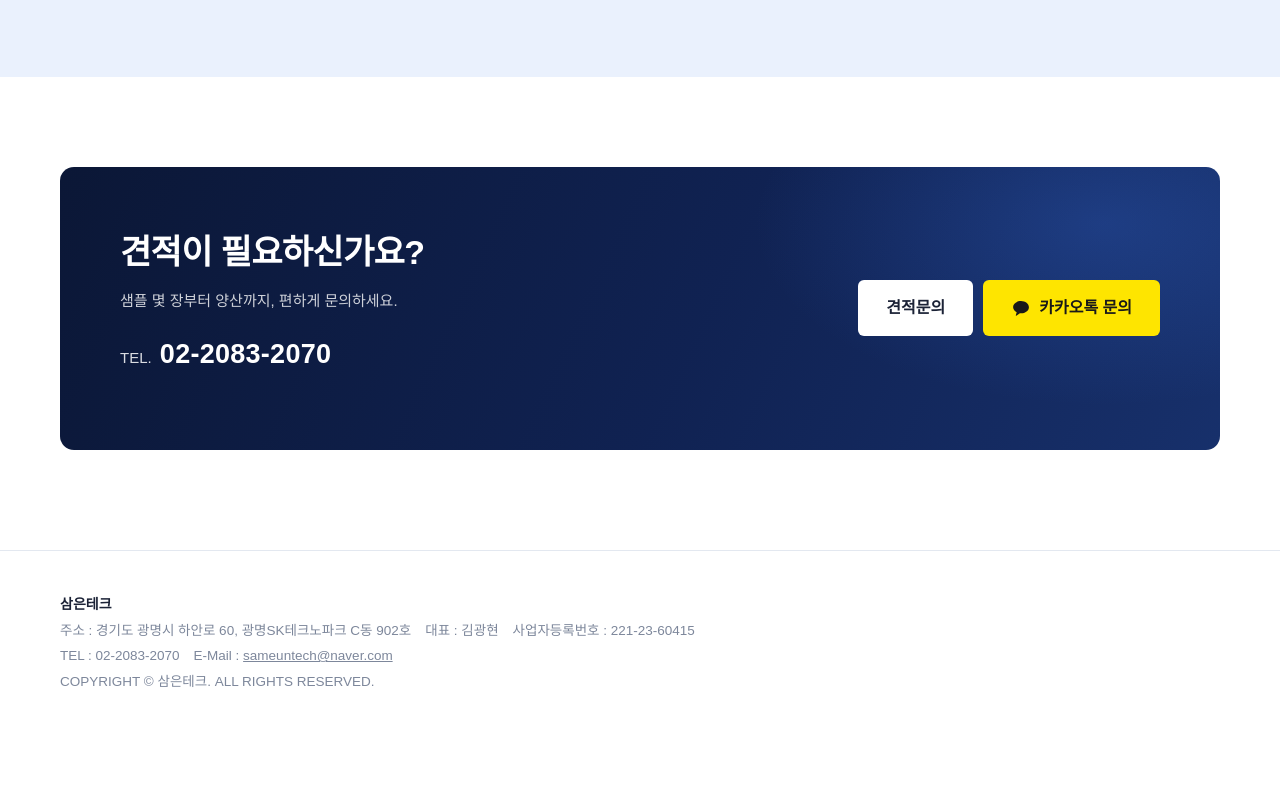
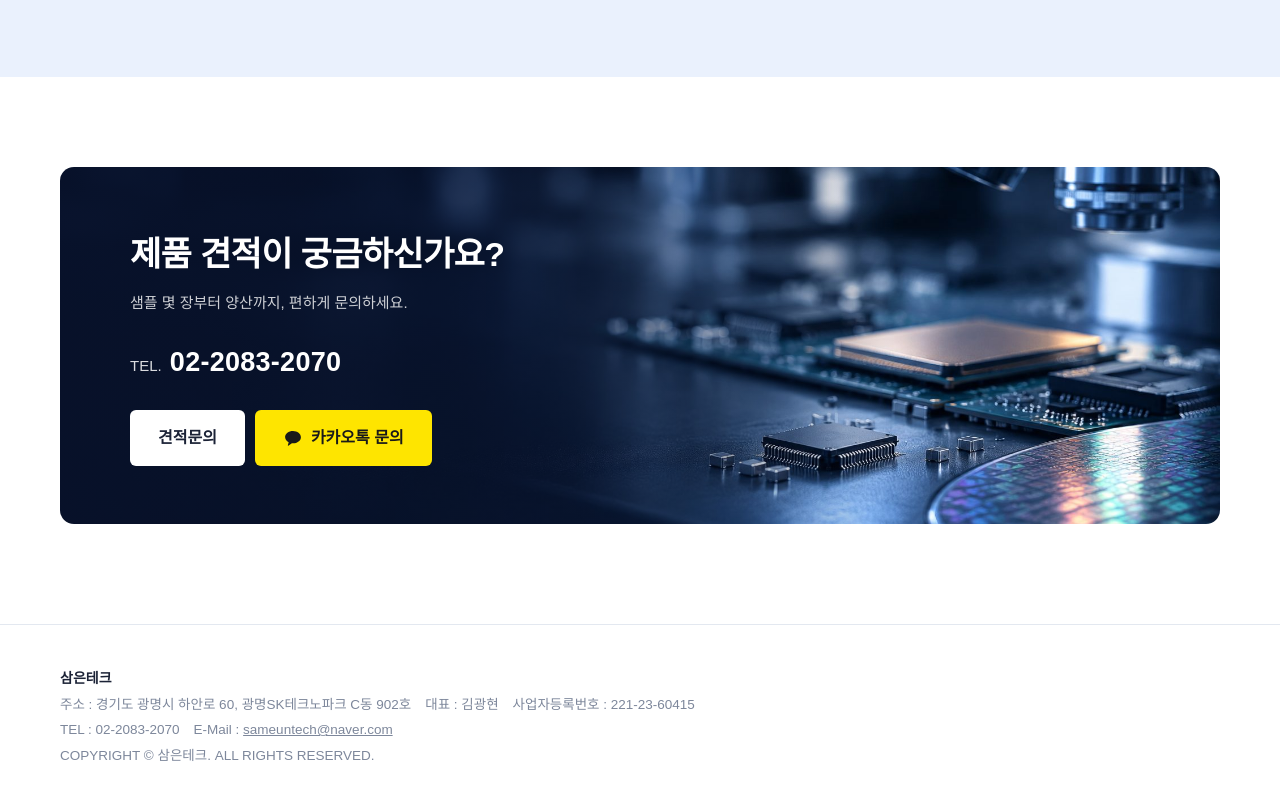
Before and after one commit to hikim119/hikim119.github.io, a plain HTML site: page sameuntech/index.html in a window 1280 px wide. Shown: the part 3429-4229 px from the top of the page. Before the commit the page ends 4169 px from the top, so only its background shows below. Drawn offline with Linux system fonts and the light colour scheme; a web font is replaced by a local one.

Commit message:
삼은테크: 견적 배너에 사진 배경(img/cta-bg.jpg), 버튼을 글자 아래로
Co-Authored-By: Claude Opus 5.5 <noreply@anthropic.com>

```diff
--- a/sameuntech/index.html
+++ b/sameuntech/index.html
@@ -118,11 +118,9 @@
 <section class="cta">
   <div class="wrap">
     <div class="cta-box">
-      <div>
-        <h2>견적이 필요하신가요?</h2>
-        <p>샘플 몇 장부터 양산까지, 편하게 문의하세요.</p>
-        <p class="tel">TEL. <b>02-2083-2070</b></p>
-      </div>
+      <h2>제품 견적이 궁금하신가요?</h2>
+      <p>샘플 몇 장부터 양산까지, 편하게 문의하세요.</p>
+      <p class="tel">TEL. <b>02-2083-2070</b></p>
       <div class="cta-btns">
         <a class="btn btn-white" href="quote.html">견적문의</a>
         <a class="btn btn-kakao" href="#kakao" target="_blank" rel="noopener"><svg viewBox="0 0 24 24" aria-hidden="true"><path fill="currentColor" d="M12 3.5c-5.2 0-9.5 3.3-9.5 7.4 0 2.6 1.7 4.9 4.3 6.2l-1 3.7c-.1.3.3.6.6.4l4.3-2.9c.4 0 .9.1 1.3.1 5.2 0 9.5-3.3 9.5-7.4S17.2 3.5 12 3.5z"/></svg>카카오톡 문의</a>
--- a/sameuntech/style.css
+++ b/sameuntech/style.css
@@ -124,9 +124,12 @@ ul, ol { list-style: none; }
 
 .cta { padding: 90px 0 100px; }
 .cta-box {
-  border-radius: 14px; padding: 56px 60px; color: #fff; display: flex; align-items: center; justify-content: space-between; gap: 30px; flex-wrap: wrap;
-  background: radial-gradient(500px 260px at 90% 20%, rgba(59,116,232,.25), transparent 70%), var(--navy-grad);
+  border-radius: 14px; padding: 58px 70px; min-height: 300px; color: #fff;
+  display: flex; flex-direction: column; justify-content: center; align-items: flex-start;
+  background: linear-gradient(90deg, rgba(8,17,42,.92) 0%, rgba(8,17,42,.72) 38%, rgba(8,17,42,0) 72%),
+              url("img/cta-bg.jpg") right center / cover no-repeat, var(--dark);
 }
+.cta-box .tel { margin-bottom: 24px; }
 .cta-box h2 { font-size: 34px; font-weight: 800; letter-spacing: -.02em; }
 .cta-box p { font-size: 15px; color: rgba(255,255,255,.8); margin: 6px 0 16px; }
 .cta-box .tel { font-size: 15px; color: rgba(255,255,255,.85); }
@@ -291,7 +294,8 @@ ul, ol { list-style: none; }
   .prod-cards { grid-template-columns: 1fr 1fr; gap: 14px; }
   .news { grid-template-columns: 1fr; gap: 36px; }
   .cta { padding: 60px 0 70px; }
-  .cta-box { padding: 36px 26px; }
+  .cta-box { padding: 36px 26px; min-height: 0;
+    background: linear-gradient(180deg, rgba(8,17,42,.88), rgba(8,17,42,.62)), url("img/cta-bg.jpg") 75% center / cover no-repeat, var(--dark); }
   .cta-box h2 { font-size: 25px; }
   .cta-box .tel b { font-size: 23px; }
   .svisual { height: 220px; }
```
Also changed, not shown: sameuntech/_build/content.html (+3 -5 lines), sameuntech/img/cta-bg.jpg (added).
